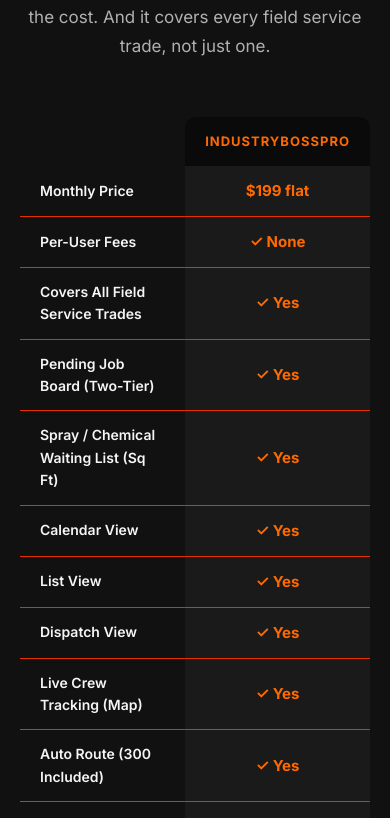
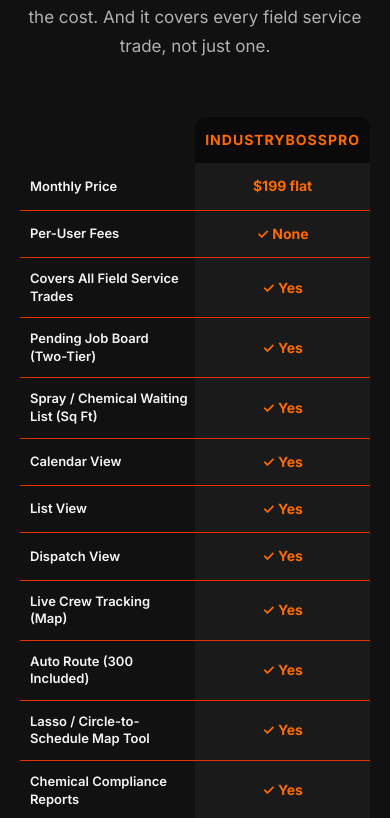
Before and after one commit to Kurtishtx/IndustryBossProWebsite, a Next.js app: page / in a window 390 px wide. Shown: the part 10627-11445 px from the top of the page. Built offline with nearby package versions, Linux system fonts and the light colour scheme.

Commit message:
Mobile: tighten comparison-table cells + single-column feature grid on small phones

```diff
--- a/src/app/globals.css
+++ b/src/app/globals.css
@@ -173,4 +173,13 @@
   .vs-table th.other-col, .vs-table td.other-col { display: none; }
   .site-footer { padding: 48px 20px 32px; }
   .footer-cols { flex-direction: column; gap: 32px; }
+  /* Comparison table: tighten cells so the two visible columns line up cleanly */
+  .vs-table th, .vs-table td { padding: 12px 10px; }
+  .vs-table td:first-child { font-size: 13px; padding-right: 6px; line-height: 1.35; }
+  .vs-table th.ibp-col, .vs-table td.ibp-col { font-size: 14px; white-space: nowrap; }
 }
+
+/* ── SMALL PHONES ── */
+@media (max-width: 520px) {
+  .feat-grid { grid-template-columns: 1fr; }
+}
```
